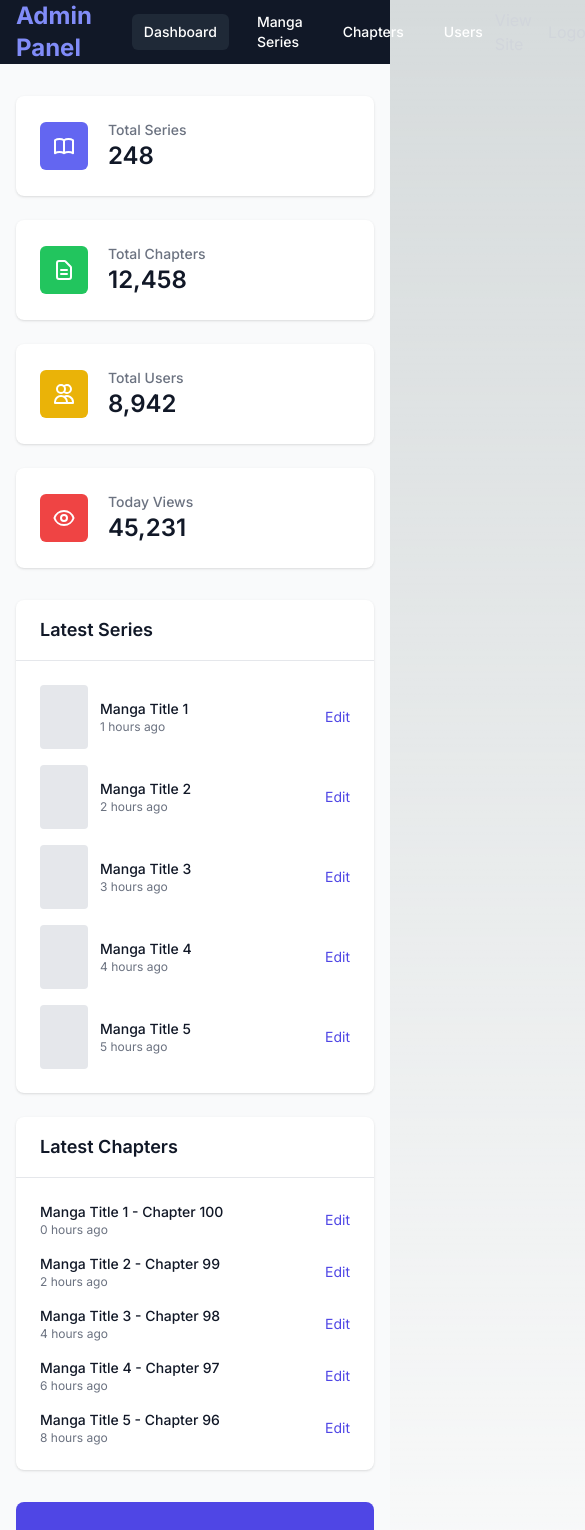
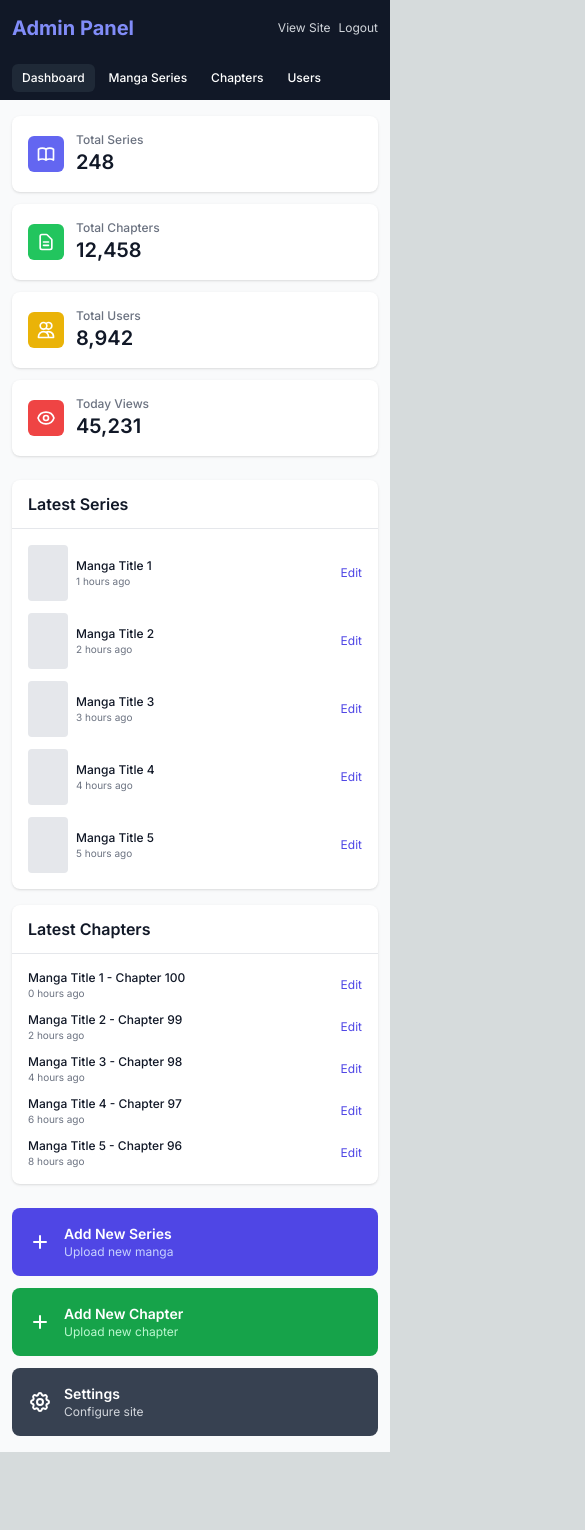
Before and after one commit to mangasaw/mangaku_mangamu, a Next.js app: page /admin in a window 390 px wide. Shown: the top 1530 px of the page, 585 px wide, since content can reach past the window. After the commit the page ends 1452 px from the top, so only its background shows below. Built offline with nearby package versions, Linux system fonts and the light colour scheme.

Commit message:
Make admin dashboard mobile responsive with touch-friendly elements

```diff
--- a/src/app/admin/page.tsx
+++ b/src/app/admin/page.tsx
@@ -3,129 +3,147 @@ import Link from 'next/link'
 export default function AdminDashboard() {
   return (
     <div className="min-h-screen bg-gray-50">
-      {/* Admin Navigation */}
+      {/* Admin Navigation - Mobile responsive */}
       <nav className="bg-gray-900 text-white">
-        <div className="max-w-7xl mx-auto px-4 sm:px-6 lg:px-8">
-          <div className="flex justify-between h-16">
+        <div className="max-w-7xl mx-auto px-3 xs:px-4 sm:px-6 lg:px-8">
+          <div className="flex justify-between h-14 sm:h-16">
             <div className="flex items-center">
-              <Link href="/admin" className="text-2xl font-bold text-indigo-400">
+              <Link href="/admin" className="text-xl sm:text-2xl font-bold text-indigo-400 whitespace-nowrap">
                 Admin Panel
               </Link>
-              <div className="ml-10 flex items-center space-x-4">
-                <Link href="/admin" className="px-3 py-2 rounded-md text-sm font-medium bg-gray-800">
+              <div className="hidden sm:ml-6 sm:flex sm:items-center sm:space-x-2">
+                <Link href="/admin" className="px-2.5 sm:px-3 py-1.5 sm:py-2 rounded-md text-xs sm:text-sm font-medium bg-gray-800 whitespace-nowrap">
                   Dashboard
                 </Link>
-                <Link href="/admin/series" className="px-3 py-2 rounded-md text-sm font-medium hover:bg-gray-800">
+                <Link href="/admin/series" className="px-2.5 sm:px-3 py-1.5 sm:py-2 rounded-md text-xs sm:text-sm font-medium hover:bg-gray-800 whitespace-nowrap">
                   Manga Series
                 </Link>
-                <Link href="/admin/chapters" className="px-3 py-2 rounded-md text-sm font-medium hover:bg-gray-800">
+                <Link href="/admin/chapters" className="px-2.5 sm:px-3 py-1.5 sm:py-2 rounded-md text-xs sm:text-sm font-medium hover:bg-gray-800 whitespace-nowrap">
                   Chapters
                 </Link>
-                <Link href="/admin/users" className="px-3 py-2 rounded-md text-sm font-medium hover:bg-gray-800">
+                <Link href="/admin/users" className="px-2.5 sm:px-3 py-1.5 sm:py-2 rounded-md text-xs sm:text-sm font-medium hover:bg-gray-800 whitespace-nowrap">
                   Users
                 </Link>
               </div>
             </div>
-            <div className="flex items-center space-x-4">
-              <Link href="/" className="text-gray-300 hover:text-white">
+            <div className="flex items-center space-x-2 sm:space-x-4">
+              <Link href="/" className="text-gray-300 hover:text-white text-xs sm:text-sm whitespace-nowrap">
                 View Site
               </Link>
-              <button className="text-gray-300 hover:text-white">
+              <button className="text-gray-300 hover:text-white text-xs sm:text-sm whitespace-nowrap">
                 Logout
               </button>
+            </div>
+          </div>
+
+          {/* Mobile Admin Menu */}
+          <div className="sm:hidden mt-2 pb-2">
+            <div className="flex flex-wrap gap-1">
+              <Link href="/admin" className="px-2.5 py-1.5 rounded-md text-xs font-medium bg-gray-800 whitespace-nowrap">
+                Dashboard
+              </Link>
+              <Link href="/admin/series" className="px-2.5 py-1.5 rounded-md text-xs font-medium hover:bg-gray-800 whitespace-nowrap">
+                Manga Series
+              </Link>
+              <Link href="/admin/chapters" className="px-2.5 py-1.5 rounded-md text-xs font-medium hover:bg-gray-800 whitespace-nowrap">
+                Chapters
+              </Link>
+              <Link href="/admin/users" className="px-2.5 py-1.5 rounded-md text-xs font-medium hover:bg-gray-800 whitespace-nowrap">
+                Users
+              </Link>
             </div>
           </div>
         </div>
       </nav>
 
-      <div className="max-w-7xl mx-auto px-4 sm:px-6 lg:px-8 py-8">
-        {/* Stats */}
-        <div className="grid grid-cols-1 md:grid-cols-4 gap-6 mb-8">
-          <div className="bg-white rounded-lg shadow p-6">
+      <div className="max-w-7xl mx-auto px-3 xs:px-4 sm:px-6 lg:px-8 py-4 sm:py-6 lg:py-8">
+        {/* Stats - Mobile responsive */}
+        <div className="grid grid-cols-1 xs:grid-cols-2 md:grid-cols-4 gap-3 xs:gap-4 sm:gap-6 mb-6 sm:mb-8">
+          <div className="bg-white rounded-lg shadow p-4 xs:p-5 sm:p-6">
             <div className="flex items-center">
-              <div className="flex-shrink-0 bg-indigo-500 rounded-md p-3">
-                <svg className="h-6 w-6 text-white" fill="none" stroke="currentColor" viewBox="0 0 24 24">
+              <div className="flex-shrink-0 bg-indigo-500 rounded-md p-2 xs:p-2.5 sm:p-3">
+                <svg className="h-5 w-5 xs:h-5 xs:w-5 sm:h-6 sm:w-6 text-white" fill="none" stroke="currentColor" viewBox="0 0 24 24">
                   <path strokeLinecap="round" strokeLinejoin="round" strokeWidth={2} d="M12 6.253v13m0-13C10.832 5.477 9.246 5 7.5 5S4.168 5.477 3 6.253v13C4.168 18.477 5.754 18 7.5 18s3.332.477 4.5 1.253m0-13C13.168 5.477 14.754 5 16.5 5c1.747 0 3.332.477 4.5 1.253v13C19.832 18.477 18.247 18 16.5 18c-1.746 0-3.332.477-4.5 1.253" />
                 </svg>
               </div>
-              <div className="ml-5 w-0 flex-1">
+              <div className="ml-3 xs:ml-4 sm:ml-5 w-0 flex-1">
                 <dl>
-                  <dt className="text-sm font-medium text-gray-500 truncate">Total Series</dt>
-                  <dd className="text-2xl font-semibold text-gray-900">248</dd>
+                  <dt className="text-xs xs:text-sm font-medium text-gray-500 truncate">Total Series</dt>
+                  <dd className="text-xl xs:text-2xl font-semibold text-gray-900">248</dd>
                 </dl>
               </div>
             </div>
           </div>
 
-          <div className="bg-white rounded-lg shadow p-6">
+          <div className="bg-white rounded-lg shadow p-4 xs:p-5 sm:p-6">
             <div className="flex items-center">
-              <div className="flex-shrink-0 bg-green-500 rounded-md p-3">
-                <svg className="h-6 w-6 text-white" fill="none" stroke="currentColor" viewBox="0 0 24 24">
+              <div className="flex-shrink-0 bg-green-500 rounded-md p-2 xs:p-2.5 sm:p-3">
+                <svg className="h-5 w-5 xs:h-5 xs:w-5 sm:h-6 sm:w-6 text-white" fill="none" stroke="currentColor" viewBox="0 0 24 24">
                   <path strokeLinecap="round" strokeLinejoin="round" strokeWidth={2} d="M9 12h6m-6 4h6m2 5H7a2 2 0 01-2-2V5a2 2 0 012-2h5.586a1 1 0 01.707.293l5.414 5.414a1 1 0 01.293.707V19a2 2 0 01-2 2z" />
                 </svg>
               </div>
-              <div className="ml-5 w-0 flex-1">
+              <div className="ml-3 xs:ml-4 sm:ml-5 w-0 flex-1">
                 <dl>
-                  <dt className="text-sm font-medium text-gray-500 truncate">Total Chapters</dt>
-                  <dd className="text-2xl font-semibold text-gray-900">12,458</dd>
+                  <dt className="text-xs xs:text-sm font-medium text-gray-500 truncate">Total Chapters</dt>
+                  <dd className="text-xl xs:text-2xl font-semibold text-gray-900">12,458</dd>
                 </dl>
               </div>
             </div>
           </div>
 
-          <div className="bg-white rounded-lg shadow p-6">
+          <div className="bg-white rounded-lg shadow p-4 xs:p-5 sm:p-6">
             <div className="flex items-center">
-              <div className="flex-shrink-0 bg-yellow-500 rounded-md p-3">
-                <svg className="h-6 w-6 text-white" fill="none" stroke="currentColor" viewBox="0 0 24 24">
+              <div className="flex-shrink-0 bg-yellow-500 rounded-md p-2 xs:p-2.5 sm:p-3">
+                <svg className="h-5 w-5 xs:h-5 xs:w-5 sm:h-6 sm:w-6 text-white" fill="none" stroke="currentColor" viewBox="0 0 24 24">
                   <path strokeLinecap="round" strokeLinejoin="round" strokeWidth={2} d="M12 4.354a4 4 0 110 5.292M15 21H3v-1a6 6 0 0112 0v1zm0 0h6v-1a6 6 0 00-9-5.197M13 7a4 4 0 11-8 0 4 4 0 018 0z" />
                 </svg>
               </div>
-              <div className="ml-5 w-0 flex-1">
+              <div className="ml-3 xs:ml-4 sm:ml-5 w-0 flex-1">
                 <dl>
-                  <dt className="text-sm font-medium text-gray-500 truncate">Total Users</dt>
-                  <dd className="text-2xl font-semibold text-gray-900">8,942</dd>
+                  <dt className="text-xs xs:text-sm font-medium text-gray-500 truncate">Total Users</dt>
+                  <dd className="text-xl xs:text-2xl font-semibold text-gray-900">8,942</dd>
                 </dl>
               </div>
             </div>
           </div>
 
-          <div className="bg-white rounded-lg shadow p-6">
+          <div className="bg-white rounded-lg shadow p-4 xs:p-5 sm:p-6">
             <div className="flex items-center">
-              <div className="flex-shrink-0 bg-red-500 rounded-md p-3">
-                <svg className="h-6 w-6 text-white" fill="none" stroke="currentColor" viewBox="0 0 24 24">
+              <div className="flex-shrink-0 bg-red-500 rounded-md p-2 xs:p-2.5 sm:p-3">
+                <svg className="h-5 w-5 xs:h-5 xs:w-5 sm:h-6 sm:w-6 text-white" fill="none" stroke="currentColor" viewBox="0 0 24 24">
                   <path strokeLinecap="round" strokeLinejoin="round" strokeWidth={2} d="M15 12a3 3 0 11-6 0 3 3 0 016 0z" />
                   <path strokeLinecap="round" strokeLinejoin="round" strokeWidth={2} d="M2.458 12C3.732 7.943 7.523 5 12 5c4.478 0 8.268 2.943 9.542 7-1.274 4.057-5.064 7-9.542 7-4.477 0-8.268-2.943-9.542-7z" />
                 </svg>
               </div>
-              <div className="ml-5 w-0 flex-1">
+              <div className="ml-3 xs:ml-4 sm:ml-5 w-0 flex-1">
                 <dl>
-                  <dt className="text-sm font-medium text-gray-500 truncate">Today Views</dt>
-                  <dd className="text-2xl font-semibold text-gray-900">45,231</dd>
+                  <dt className="text-xs xs:text-sm font-medium text-gray-500 truncate">Today Views</dt>
+                  <dd className="text-xl xs:text-2xl font-semibold text-gray-900">45,231</dd>
                 </dl>
               </div>
             </div>
           </div>
         </div>
 
-        {/* Recent Activity */}
-        <div className="grid grid-cols-1 lg:grid-cols-2 gap-6">
+        {/* Recent Activity - Mobile responsive */}
+        <div className="grid grid-cols-1 lg:grid-cols-2 gap-4 sm:gap-6">
           {/* Latest Series */}
           <div className="bg-white rounded-lg shadow">
-            <div className="px-6 py-4 border-b border-gray-200">
-              <h3 className="text-lg font-semibold text-gray-900">Latest Series</h3>
+            <div className="px-4 xs:px-5 sm:px-6 py-3 sm:py-4 border-b border-gray-200">
+              <h3 className="text-base xs:text-lg font-semibold text-gray-900">Latest Series</h3>
             </div>
-            <div className="p-6">
-              <div className="space-y-4">
+            <div className="p-4 xs:p-5 sm:p-6">
+              <div className="space-y-3 xs:space-y-4">
                 {Array.from({ length: 5 }).map((_, i) => (
                   <div key={i} className="flex items-center justify-between">
-                    <div className="flex items-center space-x-3">
-                      <div className="w-12 h-16 bg-gray-200 rounded"></div>
+                    <div className="flex items-center space-x-2 xs:space-x-3">
+                      <div className="w-10 h-14 xs:w-12 xs:h-16 bg-gray-200 rounded flex-shrink-0"></div>
                       <div>
-                        <p className="text-sm font-medium text-gray-900">Manga Title {i + 1}</p>
-                        <p className="text-xs text-gray-500">{i + 1} hours ago</p>
+                        <p className="text-xs xs:text-sm font-medium text-gray-900 line-clamp-1">Manga Title {i + 1}</p>
+                        <p className="text-xxs xs:text-xs text-gray-500">{i + 1} hours ago</p>
                       </div>
                     </div>
-                    <Link href={`/admin/series/${i + 1}`} className="text-indigo-600 hover:text-indigo-700 text-sm">
+                    <Link href={`/admin/series/${i + 1}`} className="text-indigo-600 hover:text-indigo-700 text-xs xs:text-sm whitespace-nowrap">
                       Edit
                     </Link>
                   </div>
@@ -136,18 +154,18 @@ export default function AdminDashboard() {
 
           {/* Latest Chapters */}
           <div className="bg-white rounded-lg shadow">
-            <div className="px-6 py-4 border-b border-gray-200">
-              <h3 className="text-lg font-semibold text-gray-900">Latest Chapters</h3>
+            <div className="px-4 xs:px-5 sm:px-6 py-3 sm:py-4 border-b border-gray-200">
+              <h3 className="text-base xs:text-lg font-semibold text-gray-900">Latest Chapters</h3>
             </div>
-            <div className="p-6">
-              <div className="space-y-4">
+            <div className="p-4 xs:p-5 sm:p-6">
+              <div className="space-y-3 xs:space-y-4">
                 {Array.from({ length: 5 }).map((_, i) => (
                   <div key={i} className="flex items-center justify-between">
-                    <div>
-                      <p className="text-sm font-medium text-gray-900">Manga Title {i + 1} - Chapter {100 - i}</p>
-                      <p className="text-xs text-gray-500">{i * 2} hours ago</p>
+                    <div className="flex-1 min-w-0">
+                      <p className="text-xs xs:text-sm font-medium text-gray-900 line-clamp-1">Manga Title {i + 1} - Chapter {100 - i}</p>
+                      <p className="text-xxs xs:text-xs text-gray-500">{i * 2} hours ago</p>
                     </div>
-                    <Link href={`/admin/chapters/edit/${i + 1}`} className="text-indigo-600 hover:text-indigo-700 text-sm">
+                    <Link href={`/admin/chapters/edit/${i + 1}`} className="text-indigo-600 hover:text-indigo-700 text-xs xs:text-sm whitespace-nowrap flex-shrink-0 ml-2">
                       Edit
                     </Link>
                   </div>
@@ -157,41 +175,41 @@ export default function AdminDashboard() {
           </div>
         </div>
 
-        {/* Quick Actions */}
-        <div className="mt-8 grid grid-cols-1 md:grid-cols-3 gap-6">
-          <Link href="/admin/series/new" className="bg-indigo-600 text-white rounded-lg p-6 hover:bg-indigo-700 transition-colors">
+        {/* Quick Actions - Mobile responsive */}
+        <div className="mt-6 sm:mt-8 grid grid-cols-1 sm:grid-cols-2 md:grid-cols-3 gap-3 xs:gap-4 sm:gap-6">
+          <Link href="/admin/series/new" className="bg-indigo-600 text-white rounded-lg p-4 xs:p-5 sm:p-6 hover:bg-indigo-700 transition-colors">
             <div className="flex items-center">
-              <svg className="h-8 w-8" fill="none" stroke="currentColor" viewBox="0 0 24 24">
+              <svg className="h-6 w-6 xs:h-7 xs:w-7 sm:h-8 sm:w-8" fill="none" stroke="currentColor" viewBox="0 0 24 24">
                 <path strokeLinecap="round" strokeLinejoin="round" strokeWidth={2} d="M12 6v6m0 0v6m0-6h6m-6 0H6" />
               </svg>
-              <div className="ml-4">
-                <h3 className="text-lg font-semibold">Add New Series</h3>
-                <p className="text-sm text-indigo-200">Upload new manga</p>
+              <div className="ml-3 xs:ml-4">
+                <h3 className="text-sm xs:text-base sm:text-lg font-semibold">Add New Series</h3>
+                <p className="text-xs xs:text-sm text-indigo-200">Upload new manga</p>
               </div>
             </div>
           </Link>
 
-          <Link href="/admin/chapters/new" className="bg-green-600 text-white rounded-lg p-6 hover:bg-green-700 transition-colors">
+          <Link href="/admin/chapters/new" className="bg-green-600 text-white rounded-lg p-4 xs:p-5 sm:p-6 hover:bg-green-700 transition-colors">
             <div className="flex items-center">
-              <svg className="h-8 w-8" fill="none" stroke="currentColor" viewBox="0 0 24 24">
+              <svg className="h-6 w-6 xs:h-7 xs:w-7 sm:h-8 sm:w-8" fill="none" stroke="currentColor" viewBox="0 0 24 24">
                 <path strokeLinecap="round" strokeLinejoin="round" strokeWidth={2} d="M12 6v6m0 0v6m0-6h6m-6 0H6" />
               </svg>
-              <div className="ml-4">
-                <h3 className="text-lg font-semibold">Add New Chapter</h3>
-                <p className="text-sm text-green-200">Upload new chapter</p>
+              <div className="ml-3 xs:ml-4">
+                <h3 className="text-sm xs:text-base sm:text-lg font-semibold">Add New Chapter</h3>
+                <p className="text-xs xs:text-sm text-green-200">Upload new chapter</p>
               </div>
             </div>
           </Link>
 
-          <Link href="/admin/settings" className="bg-gray-700 text-white rounded-lg p-6 hover:bg-gray-800 transition-colors">
+          <Link href="/admin/settings" className="bg-gray-700 text-white rounded-lg p-4 xs:p-5 sm:p-6 hover:bg-gray-800 transition-colors sm:col-span-2 md:col-span-1">
             <div className="flex items-center">
-              <svg className="h-8 w-8" fill="none" stroke="currentColor" viewBox="0 0 24 24">
+              <svg className="h-6 w-6 xs:h-7 xs:w-7 sm:h-8 sm:w-8" fill="none" stroke="currentColor" viewBox="0 0 24 24">
                 <path strokeLinecap="round" strokeLinejoin="round" strokeWidth={2} d="M10.325 4.317c.426-1.756 2.924-1.756 3.35 0a1.724 1.724 0 002.573 1.066c1.543-.94 3.31.826 2.37 2.37a1.724 1.724 0 001.065 2.572c1.756.426 1.756 2.924 0 3.35a1.724 1.724 0 00-1.066 2.573c.94 1.543-.826 3.31-2.37 2.37a1.724 1.724 0 00-2.572 1.065c-.426 1.756-2.924 1.756-3.35 0a1.724 1.724 0 00-2.573-1.066c-1.543.94-3.31-.826-2.37-2.37a1.724 1.724 0 00-1.065-2.572c-1.756-.426-1.756-2.924 0-3.35a1.724 1.724 0 001.066-2.573c-.94-1.543.826-3.31 2.37-2.37.996.608 2.296.07 2.572-1.065z" />
                 <path strokeLinecap="round" strokeLinejoin="round" strokeWidth={2} d="M15 12a3 3 0 11-6 0 3 3 0 016 0z" />
               </svg>
-              <div className="ml-4">
-                <h3 className="text-lg font-semibold">Settings</h3>
-                <p className="text-sm text-gray-300">Configure site</p>
+              <div className="ml-3 xs:ml-4">
+                <h3 className="text-sm xs:text-base sm:text-lg font-semibold">Settings</h3>
+                <p className="text-xs xs:text-sm text-gray-300">Configure site</p>
               </div>
             </div>
           </Link>
```
